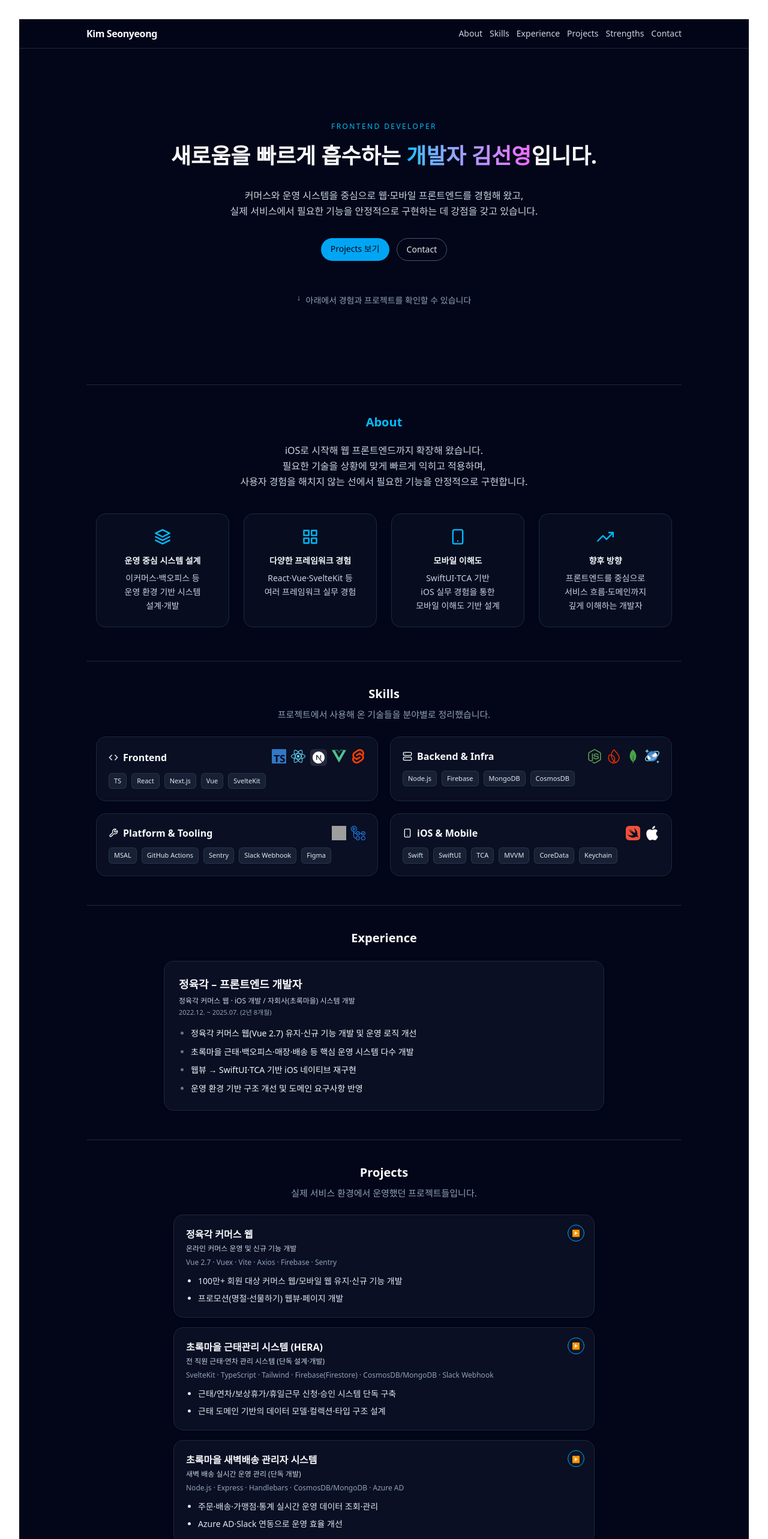
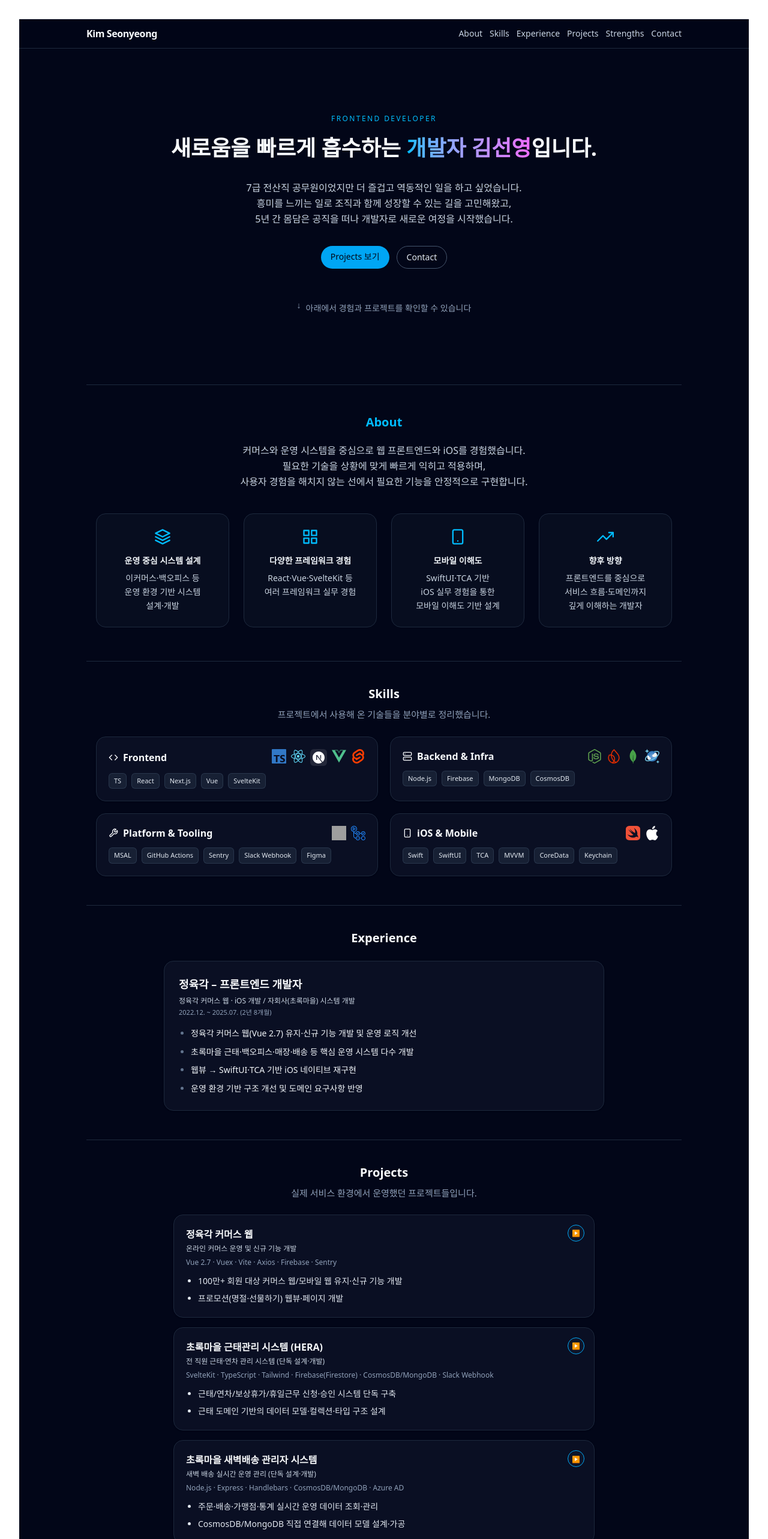
Before and after one commit to horeng2/portfolio, a React (Vite) app: page / in a window 1280 px wide. Shown: the top 2566 px of the page at 60% size. Built offline with nearby package versions, Linux system fonts and the light colour scheme; grey boxes are pictures that could not be loaded.

Commit message:
chore: update text content

```diff
--- a/src/components/About.tsx
+++ b/src/components/About.tsx
@@ -5,7 +5,7 @@ const About = () => (
     <h2 className="text-xl font-semibold text-sky-400 text-center">About</h2>
 
     <p className="mt-5 text-sm sm:text-base text-slate-300 leading-relaxed max-w-3xl mx-auto text-center">
-      iOS로 시작해 웹 프론트엔드까지 확장해 왔습니다.
+      커머스와 운영 시스템을 중심으로 웹 프론트엔드와 iOS를 경험했습니다.
       <br className="hidden sm:block" />
       필요한 기술을 상황에 맞게 빠르게 익히고 적용하며,
       <br className="hidden sm:block" />
--- a/src/components/Hero.tsx
+++ b/src/components/Hero.tsx
@@ -51,11 +51,13 @@ const Hero = () => {
           variants={heroVariants}
           initial="hidden"
           animate="visible"
-          className="mt-3 text-sm text-slate-300 leading-relaxed sm:text-base"
+          className="mt-3 text-base text-slate-300 leading-relaxed"
         >
-          커머스와 운영 시스템을 중심으로 웹·모바일 프론트엔드를 경험해 왔고,
+          7급 전산직 공무원이었지만 더 즐겁고 역동적인 일을 하고 싶었습니다.
           <br />
-          실제 서비스에서 필요한 기능을 안정적으로 구현하는 데 강점을 갖고 있습니다.
+          흥미를 느끼는 일로 조직과 함께 성장할 수 있는 길을 고민해왔고,
+          <br />
+          5년 간 몸담은 공직을 떠나 개발자로 새로운 여정을 시작했습니다.
         </motion.p>
 
         <motion.div
--- a/src/components/Projects.tsx
+++ b/src/components/Projects.tsx
@@ -44,10 +44,14 @@ const projects: Project[] = [
   {
     id: "dawn-delivery",
     title: "초록마을 새벽배송 관리자 시스템",
-    subtitle: "새벽 배송 실시간 운영 관리 (단독 개발)",
+    subtitle: "새벽 배송 실시간 운영 관리 (단독 설계·개발)",
     tech: "Node.js · Express · Handlebars · CosmosDB/MongoDB · Azure AD",
-    summary: ["주문·배송·가맹점·통계 실시간 운영 데이터 조회·관리", "Azure AD·Slack 연동으로 운영 효율 개선"],
+    summary: [
+      "주문·배송·가맹점·통계 실시간 운영 데이터 조회·관리",
+      "CosmosDB/MongoDB 직접 연결해 데이터 모델 설계·가공",
+    ],
     details: [
+      "Azure AD·Slack 연동으로 운영 효율 개선",
       "주문·배송·가맹점·통계 실시간 조회 및 관리 기능 개발",
       "상품 발주·입고·우편번호 제한 등 운영 도메인 로직 구현",
       "CosmosDB/MongoDB 직접 연결해 데이터 모델 설계·가공",
```
